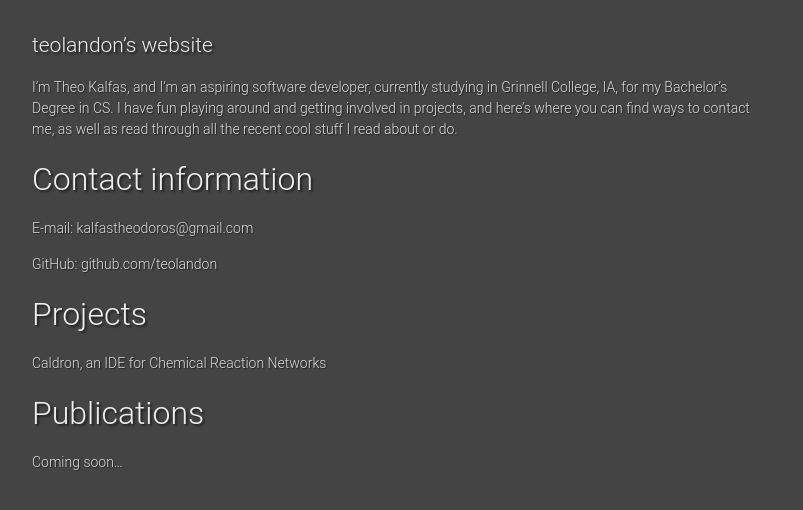
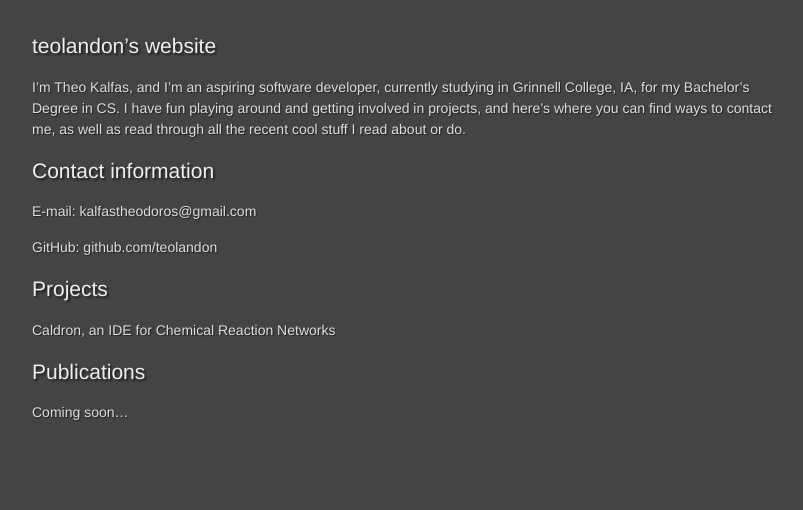
Before and after one commit to teolandon/teolandon.github.io, a Jekyll site: the page built from index.md, in a window 1280 px wide. Shown: the top 510 px of the page, without its empty margins (238-1041 px from the left). Built offline with Jekyll 4.4.1, drawn with Linux system fonts in a browser that asks for light colours; our own code applies the rules of GitHub Pages for plain Markdown files.

Commit message:
Small changes

```diff
--- a/css/main.scss
+++ b/css/main.scss
@@ -2,7 +2,7 @@
 ---
 @charset "utf-8";
 
-$base-font-family: Roboto, Arial, sans-serif;
+$base-font-family: Helvetica, Arial, sans-serif;
 $base-font-size:   14px;
 $small-font-size:  $base-font-size * 0.875;
 $base-line-height: 1.5;
--- a/index.md
+++ b/index.md
@@ -9,16 +9,16 @@
 and getting involved in projects, and here's where you can find ways to contact
 me, as well as read through all the recent cool stuff I read about or do.
 
-## Contact information
+# Contact information
 
 E-mail: kalfastheodoros@gmail.com
 
 GitHub: github.com/teolandon
 
-## Projects
+# Projects
 
 Caldron, an IDE for Chemical Reaction Networks
 
-## Publications
+# Publications
 
 Coming soon...
```
